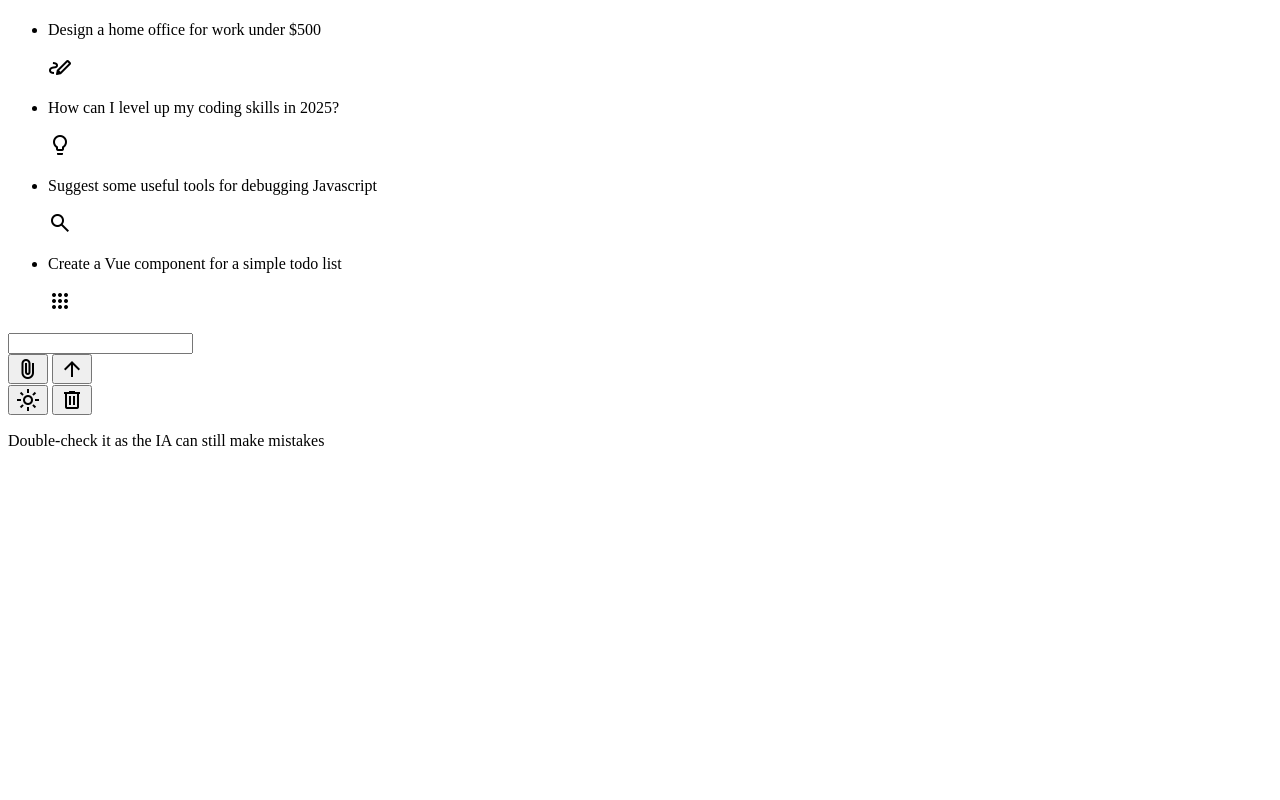
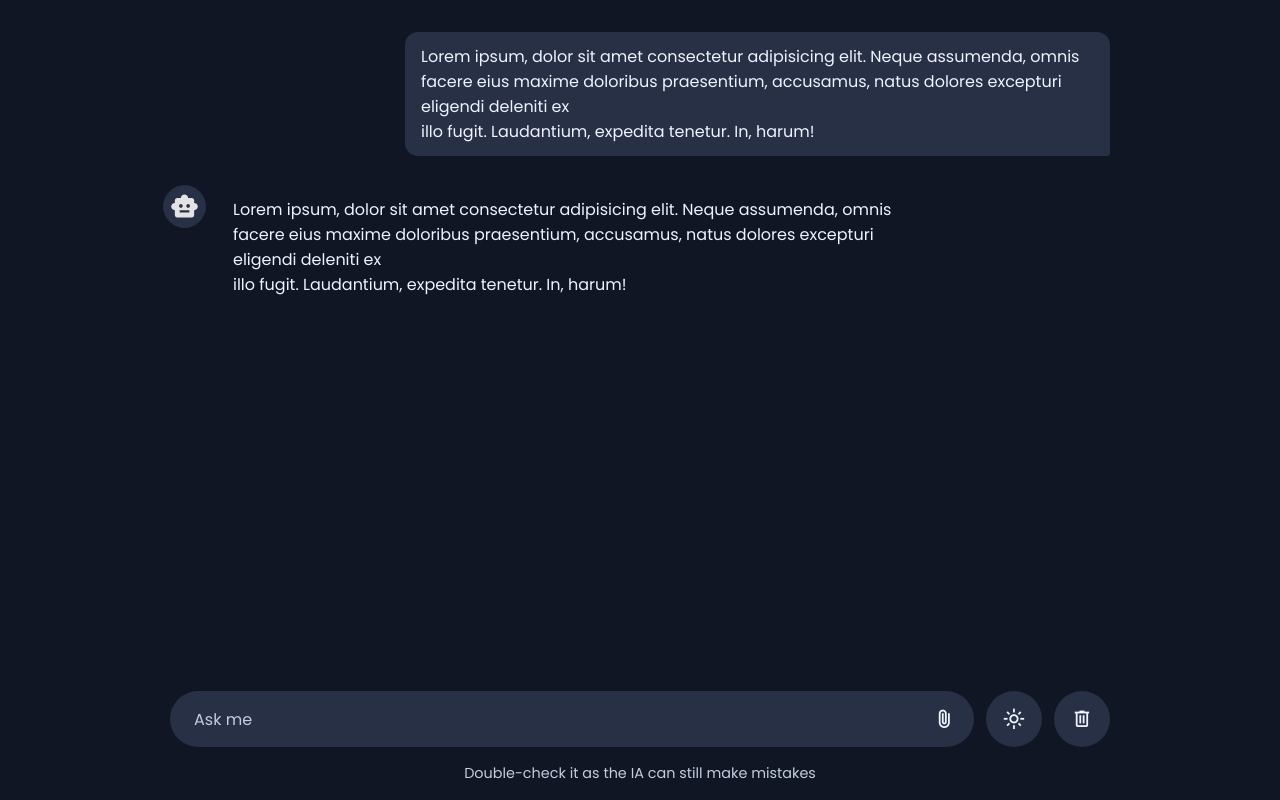
Before and after one commit to rianasantatra/charaBot, a plain HTML site: page index.html in a window 1280 px wide. Drawn offline with nearby package versions, Linux system fonts and the light colour scheme.

Commit message:
finalization front app

```diff
--- a/css/style.css
+++ b/css/style.css
@@ -1 +1,229 @@
-@import url("https://fonts.googleapis.com/css2?family=Poppins:wght@400;600;700&display=swap");
+@import url("https://fonts.googleapis.com/css2?family=Poppins:wght@400;500;600&display=swap");
+
+:root {
+  /* dark theme colors */
+  --text-color: #edf3ff;
+  --subheading-color: #97a7ca;
+  --placeholder-color: #c3cdde;
+  --primary-color: #101623;
+  --secondary-color: #283045;
+  --secondary-hover-color: #333e58;
+  --scrollbar-color: #626a7f;
+}
+
+* {
+  margin: 0;
+  padding: 0;
+  box-sizing: border-box;
+  font-family: "Poppins", sans-serif;
+}
+
+body {
+  color: var(--text-color);
+  background: var(--primary-color);
+}
+
+.container {
+  padding: 32px 0 60px;
+}
+.container
+  :where(
+    .app-header,
+    .suggestions,
+    .prompt-wrapper,
+    .disclaimer-text,
+    .message
+  ) {
+  margin: 0 auto;
+  width: 100%;
+  padding: 0 20px;
+  max-width: 980px;
+}
+/* app headder */
+.container .app-header {
+  margin-top: 4vh;
+}
+.app-header .heading {
+  font-size: 3rem;
+  width: fit-content;
+  background: linear-gradient(to right, #1d7efd, #8f6fff);
+  background-clip: text;
+  -webkit-background-clip: text;
+  -webkit-text-fill-color: transparent;
+}
+.app-header .sub-heading {
+  font-size: 2.6rem;
+  margin-top: -5px;
+  color: var(--subheading-color);
+}
+/* suggestions section */
+.container .suggestions {
+  display: flex;
+  gap: 15px;
+  margin-top: 9.5vh;
+  list-style: none;
+  overflow-x: auto;
+  scrollbar-width: none;
+}
+.container :is(.app-header, .suggestions) {
+  display: none;
+}
+.suggestions .suggestions-item {
+  width: 228px;
+  padding: 18px;
+  border-radius: 12px;
+  display: flex;
+  flex-direction: column;
+  flex-shrink: 0;
+  align-items: flex-end;
+  justify-content: space-between;
+  cursor: pointer;
+  background: var(--secondary-color);
+  transition: 0.4s ease;
+}
+.suggestions .suggestions-item:hover {
+  background: var(--secondary-hover-color);
+}
+.suggestions .suggestions-item .text {
+  font-size: 1.1rem;
+}
+.suggestions .suggestions-item span {
+  height: 45px;
+  width: 45px;
+  margin-top: 35px;
+  display: flex;
+  align-self: flex-end;
+  align-items: center;
+  justify-content: center;
+  border-radius: 50%;
+  color: #1d7efd;
+  background: var(--primary-color);
+}
+.suggestions .suggestions-item:nth-child(2) span {
+  color: #28a745;
+}
+.suggestions .suggestions-item:nth-child(3) span {
+  color: #ffc107;
+}
+.suggestions .suggestions-item:nth-child(4) span {
+  color: #6f42c1;
+}
+/* prompt section */
+.prompt-container {
+  position: fixed;
+  bottom: 0;
+  right: 0;
+  left: 0;
+  width: 100%;
+  padding: 16px 0;
+  background-color: var(--primary-color);
+}
+.prompt-container :where(.prompt-wrapper, .prompt-form, .prompt-actions) {
+  display: flex;
+  gap: 12px;
+  height: 56px;
+  align-items: center;
+}
+.prompt-wrapper .prompt-form {
+  width: 100%;
+  height: 100%;
+  border-radius: 130px;
+  background-color: var(--secondary-color);
+}
+.prompt-form .prompt-input {
+  width: 100%;
+  height: 100%;
+  background: none;
+  outline: none;
+  border: none;
+  font-size: 1rem;
+  padding-left: 24px;
+  color: var(--text-color);
+}
+.prompt-form .prompt-input::placeholder {
+  color: var(--placeholder-color);
+}
+.prompt-wrapper button {
+  width: 56px;
+  height: 100%;
+  border: none;
+  cursor: pointer;
+  border-radius: 50%;
+  font-size: 1.4rem;
+  flex-shrink: 0;
+  color: var(--text-color);
+  background-color: var(--secondary-color);
+  transition: 0.4s ease;
+}
+.prompt-wrapper button:hover {
+  background-color: var(--secondary-hover-color);
+}
+.prompt-form .prompt-actions {
+  gap: 5px;
+  margin-right: 7px;
+}
+.prompt-form .prompt-actions button {
+  height: 45px;
+  width: 45px;
+}
+.prompt-form .prompt-input:valid ~ .prompt-actions #send-prompt-btn {
+  display: block;
+}
+.prompt-form #send-prompt-btn {
+  color: #fff;
+  display: none;
+  background-color: #1d7efd;
+}
+.prompt-form #send-prompt-btn:hover {
+  background-color: #0264e3;
+}
+.prompt-container .disclaimer-text {
+  text-align: center;
+  font-size: 0.9rem;
+  padding: 16px 20px 0;
+  color: var(--placeholder-color);
+}
+/* chats */
+.container .chats-container {
+  display: flex;
+  gap: 20px;
+  flex-direction: column;
+}
+.chats-container .message {
+  display: flex;
+  gap: 11px;
+  align-items: center;
+}
+.chats-container .message .message-text {
+  padding: 3px 16px;
+  word-wrap: break-word;
+  white-space: pre-line;
+}
+.chats-container .user-message {
+  flex-direction: column;
+  align-items: flex-end;
+}
+.chats-container .bot-message {
+  margin: 9px auto;
+}
+.chats-container .user-message .message-text {
+  padding: 12px 16px;
+  max-width: 75%;
+  background-color: var(--secondary-color);
+  border-radius: 13px 13px 3px 13px;
+}
+.chats-container .bot-message .message-text {
+  padding: 12px 16px;
+  max-width: 75%;
+}
+.chats-container .bot-message .avatar {
+  height: 43px;
+  width: 43px;
+  border-radius: 50%;
+  flex-shrink: 0;
+  align-self: flex-start;
+  padding: 6px;
+  margin-left: -7px;
+  border: 1px solid var(--secondary-color);
+  background-color: var(--secondary-color);
+}
--- a/index.html
+++ b/index.html
@@ -12,11 +12,12 @@
 
 <body>
     <div class="container">
+        <!-- HEADER -->
         <header class="app-header">
-            <h1 class="heading"></h1>
-            <h2 class="sub-heading"></h2>
+            <h1 class="heading">Hi, there</h1>
+            <h2 class="sub-heading">How can I assist you today?</h2>
         </header>
-
+        <!-- SUGGESTIONS -->
         <ul class="suggestions">
             <li class="suggestions-item">
                 <p class="text">Design a home office for work under $500</p>
@@ -35,16 +36,32 @@
                 <span class="material-symbols-outlined"> apps </span>
             </li>
         </ul>
-
+        <!-- CHATS  -->
+        <div class="chats-container">
+            <div class="message user-message">
+                <p class="message-text">Lorem ipsum, dolor sit amet consectetur adipisicing elit. Neque assumenda, omnis
+                    facere eius maxime doloribus praesentium, accusamus, natus dolores excepturi eligendi deleniti ex
+                    illo fugit. Laudantium, expedita tenetur. In, harum!
+                </p>
+            </div>
+            <div class="message bot-message">
+                <img src="robot.svg" alt="robot" class="avatar">
+                <p class="message-text">Lorem ipsum, dolor sit amet consectetur adipisicing elit. Neque assumenda, omnis
+                    facere eius maxime doloribus praesentium, accusamus, natus dolores excepturi eligendi deleniti ex
+                    illo fugit. Laudantium, expedita tenetur. In, harum!
+                </p>
+            </div>
+        </div>
+        <!-- PROMPT INPUT -->
         <div class="prompt-container">
             <div class="prompt-wrapper">
                 <form action="#" class="prompt-form">
-                    <input type="text" name="prompt" id="prompt" class="prompt-input" required />
+                    <input type="text" name="prompt" id="prompt" class="prompt-input" placeholder="Ask me" required />
                     <div class="prompt-actions">
-                        <button id="add-file-btn" type="button" class="material-symbols-outlined">
+                        <button id="add-file-btn" type="file" class="material-symbols-outlined">
                             attach_file
                         </button>
-                        <button id="delete-chat-btn" type="button" class="material-symbols-outlined">
+                        <button id="send-prompt-btn" type="button" class="material-symbols-outlined">
                             arrow_upward
                         </button>
                     </div>
@@ -52,7 +69,7 @@
                 <button type="button" id="theme-toggle-btn" class="material-symbols-outlined">
                     light_mode
                 </button>
-                <button type="button" id="theme-toggle-btn" class="material-symbols-outlined">
+                <button type="button" id="delete-toggle-btn" class="material-symbols-outlined">
                     delete
                 </button>
             </div>
```
Also changed, not shown: robot.svg (added).
